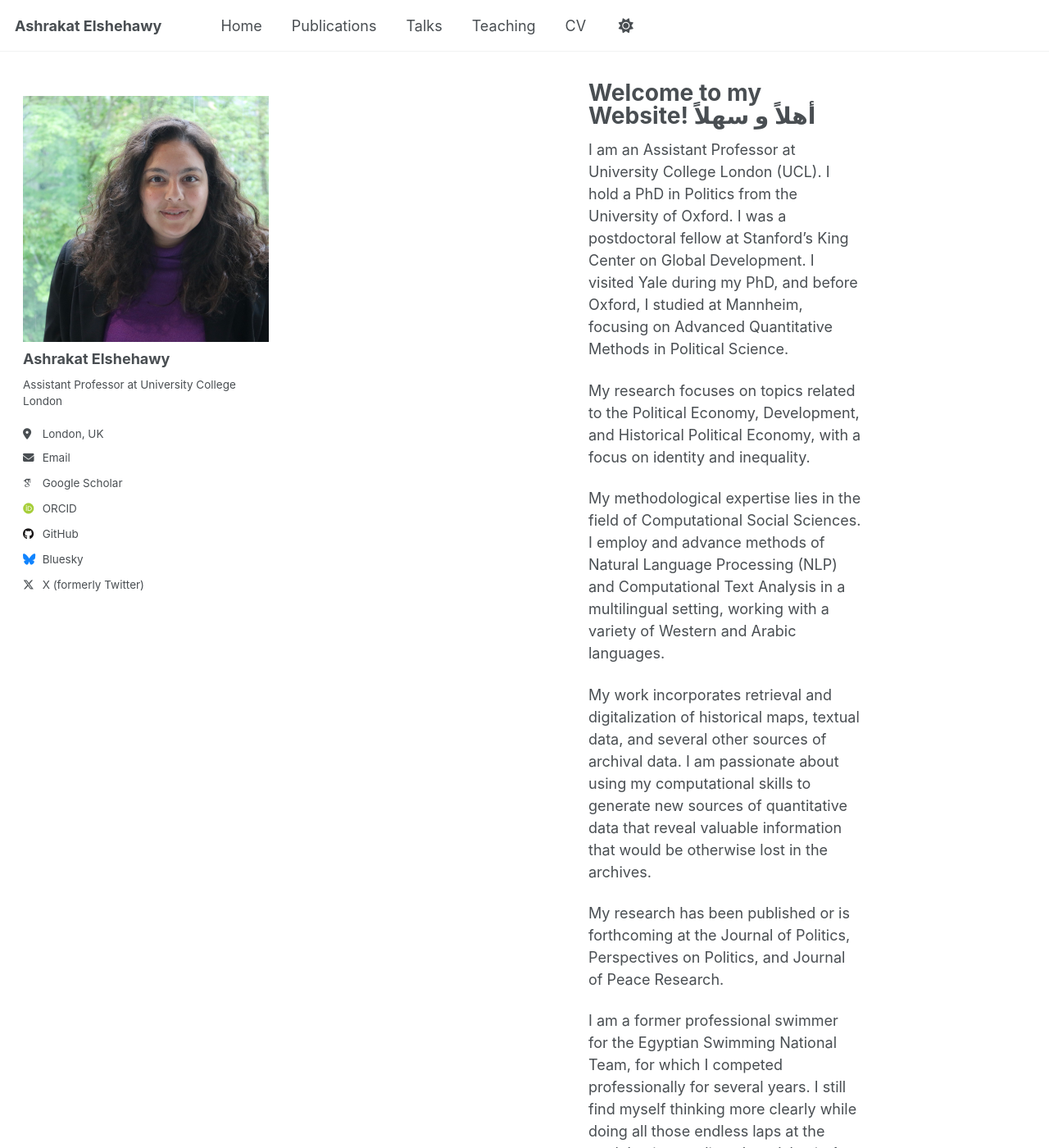
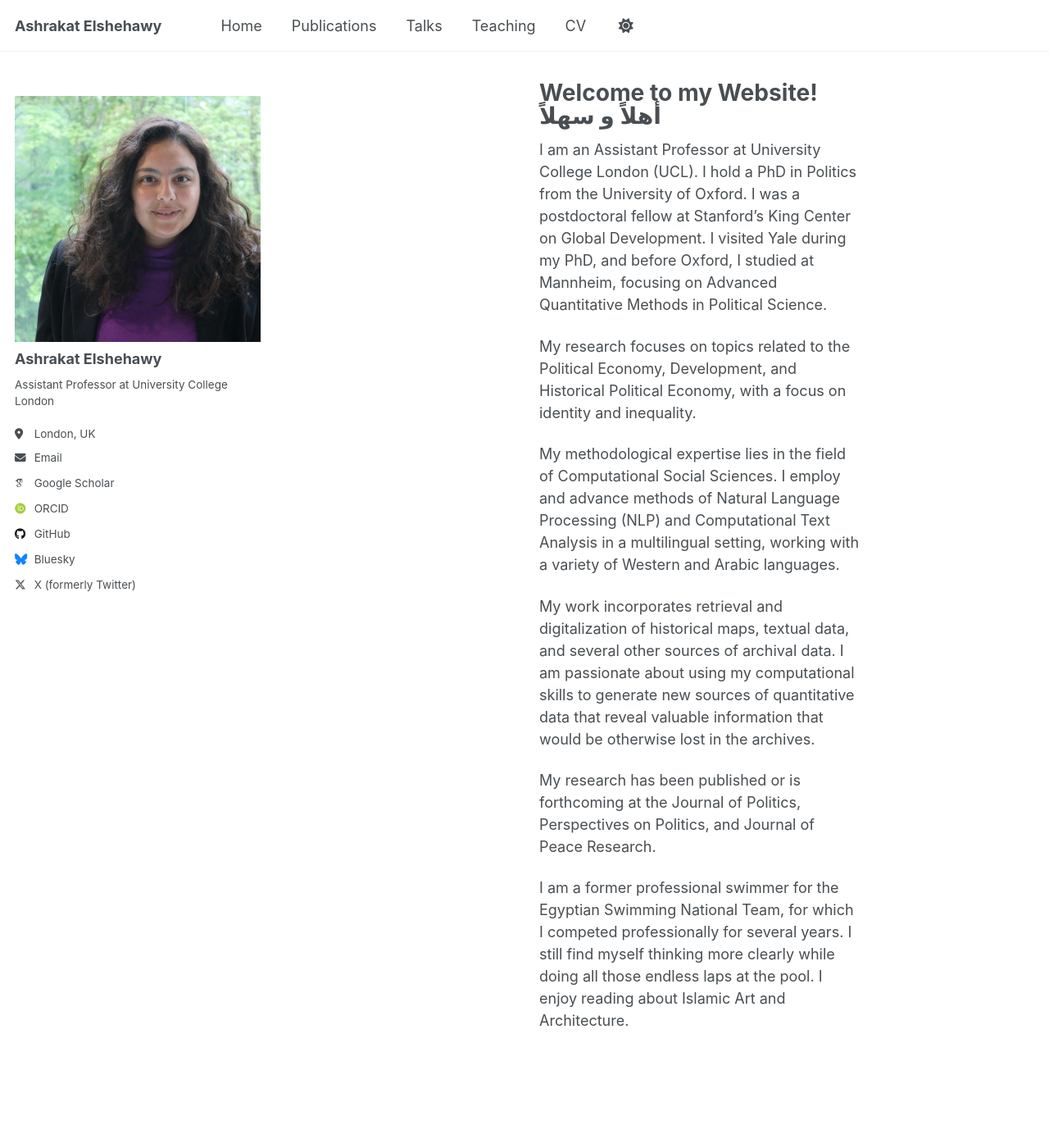
Before and after one commit to aelshehawy/aelshehawy.github.io, a Jekyll site: the page built from _pages/about.md, in a window 1280 px wide and 1400 px high. Shown: the whole window at 82% size. Built offline with Jekyll 4.4.1, drawn with Linux system fonts in a browser that asks for light colours; some web fonts are replaced; a script that is not in the unit is left out.

Commit message:
update main

```diff
--- a/assets/css/main.scss
+++ b/assets/css/main.scss
@@ -47,43 +47,43 @@
 /* Push main content to the right with proper spacing */
 .page {
   @media (min-width: 64em) {
-    width: calc(100% - 330px) !important;
-    padding-left: 340px !important;
+    width: calc(100% - 310px) !important;
+    padding-left: 315px !important;
     margin-left: 0 !important;
     float: right !important;
   }
 
   @media (min-width: 80em) {
-    padding-left: 350px !important;
-    width: calc(100% - 350px) !important;
+    padding-left: 320px !important;
+    width: calc(100% - 320px) !important;
   }
 }
 
 .archive {
   @media (min-width: 64em) {
-    padding-left: 340px !important;
-    width: calc(100% - 340px) !important;
+    padding-left: 315px !important;
+    width: calc(100% - 315px) !important;
     margin-left: 0 !important;
   }
 
   @media (min-width: 80em) {
-    padding-left: 350px !important;
-    width: calc(100% - 350px) !important;
+    padding-left: 320px !important;
+    width: calc(100% - 320px) !important;
   }
 }
 
-/* Make sidebar wide enough for 300px image with minimal padding */
+/* Make sidebar just wide enough for 300px image */
 .sidebar {
   @media (min-width: 64em) {
-    width: 320px !important;
-    max-width: 320px !important;
-    padding-right: 10px !important;
-    padding-left: 10px !important;
+    width: 305px !important;
+    max-width: 305px !important;
+    padding-right: 5px !important;
+    padding-left: 0px !important;
   }
 
   @media (min-width: 80em) {
-    width: 330px !important;
-    max-width: 330px !important;
+    width: 310px !important;
+    max-width: 310px !important;
   }
 }
 
```
